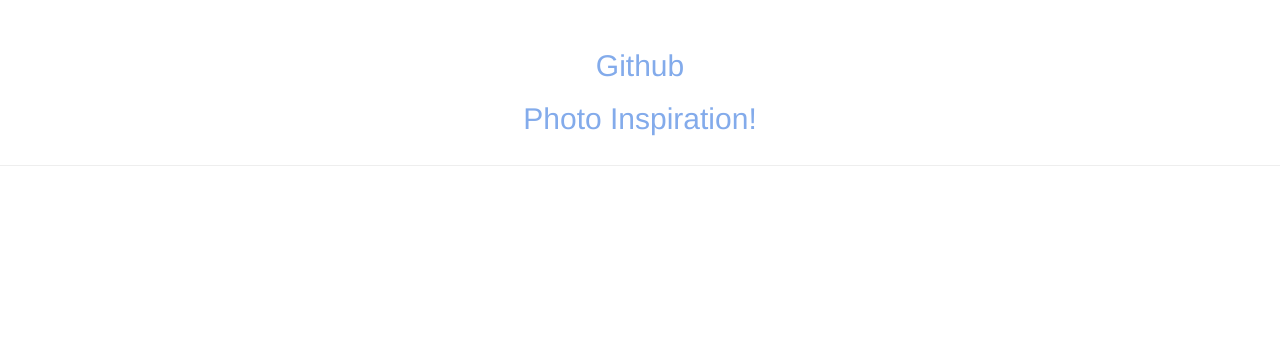
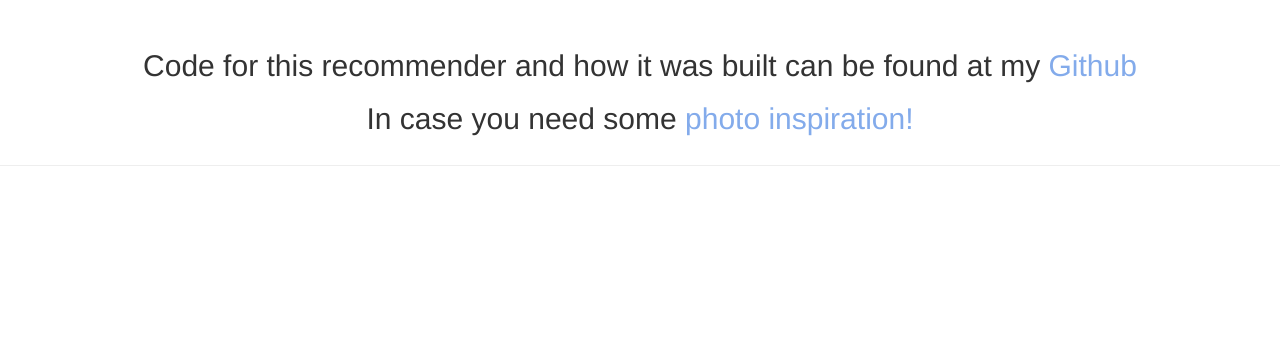
Before and after one commit to ekirken1/colorado_trail_recommender, a Flask app: page /about in a window 1280 px wide. Shown: the part 451-800 px from the top of the page. Run offline with Flask 2, Linux system fonts and the light colour scheme; parts of the project's set-up code (start-up, migrations or seed data) failed here and were passed over; some libraries are stand-ins or nearby versions.

Commit message:
formatting

```diff
--- a/web_app/app.py
+++ b/web_app/app.py
@@ -48,7 +48,7 @@
 df_corpus = import_csv('../data/corpus_data.csv')
 df_hike = import_csv('../data/hike_data.csv')
 df_merged = import_csv('../data/topics_and_numericalfeatures.csv')
-df_merged[['out_and_back', 'point_to_point']] = df_merged[['out_and_back', 'point_to_point']]*.25
+df_merged[['out_and_back', 'point_to_point']] = df_merged[['out_and_back', 'point_to_point']]*.1
 df_dogs_allowed = import_csv('../data/dogs_allowed.csv')
 hike_urls = hike_url_dict(df_raw)
 
--- a/web_app/templates/about.html
+++ b/web_app/templates/about.html
@@ -61,7 +61,7 @@
             <span class="icon-bar"></span>
             <span class="icon-bar"></span>
             </button>
-            <a class="navbar-brand" href="/">Colorado Hike Recommender - Home</a>
+            <a class="navbar-brand" href="/">Home</a>
             <a class="navbar-brand" href="/trail_recommendations">Get Hikes</a>
             <a class="navbar-brand" href="/about">About</a>
         </div>
@@ -78,8 +78,8 @@
     <div class="container text-center">
         <div class="row">
             <!-- <div class="col-md-6">  -->
-                <h2><a href="https://github.com/rumbelievable/colorado_trail_recommender" style='color: #83abeb'>Github </a></h2>
-                <h2><a href="http://rumbelievable.com" style='color: #83abeb'>Photo Inspiration! </a></h2>
+                <h2>Code for this recommender and how it was built can be found at my <a href="https://github.com/rumbelievable/colorado_trail_recommender" style='color: #83abeb'>Github </a></h2>
+                <h2>In case you need some <a href="http://rumbelievable.com" style='color: #83abeb'>photo inspiration! </a></h2>
             </div>
         </div>
 
--- a/web_app/templates/index.html
+++ b/web_app/templates/index.html
@@ -65,7 +65,7 @@
             <span class="icon-bar"></span>
             <span class="icon-bar"></span>
           </button>
-          <a class="navbar-brand" href="/">Colorado Hike Recommender - Home</a>
+          <a class="navbar-brand" href="/">Home</a>
           <a class="navbar-brand" href="/trail_recommendations">Get Hikes</a>
           <a class="navbar-brand" href="/about">About</a>
         </div>
@@ -76,7 +76,6 @@
     <div class="jumbotron vertical-center text-center">
       <div class="container">
         <h1>Colorado Hike Recommender</h1>
-        <br></br>
         <!-- <h2 style="background-color:#ffffffcb; padding:10px; ">Discover Your Next Adventure</h2> -->
         <h2 style="background-color:#ffffffcb; padding:10px; ">Get options for your next hike based on one you loved!</h2>
         <!-- <p style="color: #ffffff"><b>Get options for your next hike based on one you loved! </b></p> -->
--- a/web_app/templates/results.html
+++ b/web_app/templates/results.html
@@ -60,7 +60,7 @@
             <span class="icon-bar"></span>
             <span class="icon-bar"></span>
             </button>
-            <a class="navbar-brand" href="/">Colorado Hike Recommender - Home</a>
+            <a class="navbar-brand" href="/">Home</a>
             <a class="navbar-brand" href="/trail_recommendations">Get Hikes</a>
             <a class="navbar-brand" href="/about">About</a>
         </div>
--- a/web_app/templates/trail_recs.html
+++ b/web_app/templates/trail_recs.html
@@ -67,7 +67,7 @@
             <span class="icon-bar"></span>
             <span class="icon-bar"></span>
             </button>
-            <a class="navbar-brand" href="/">Colorado Hike Recommender - Home</a>
+            <a class="navbar-brand" href="/">Home</a>
             <a class="navbar-brand" href="/trail_recommendations">Get Hikes</a>
             <a class="navbar-brand" href="/about">About</a>
 
```
